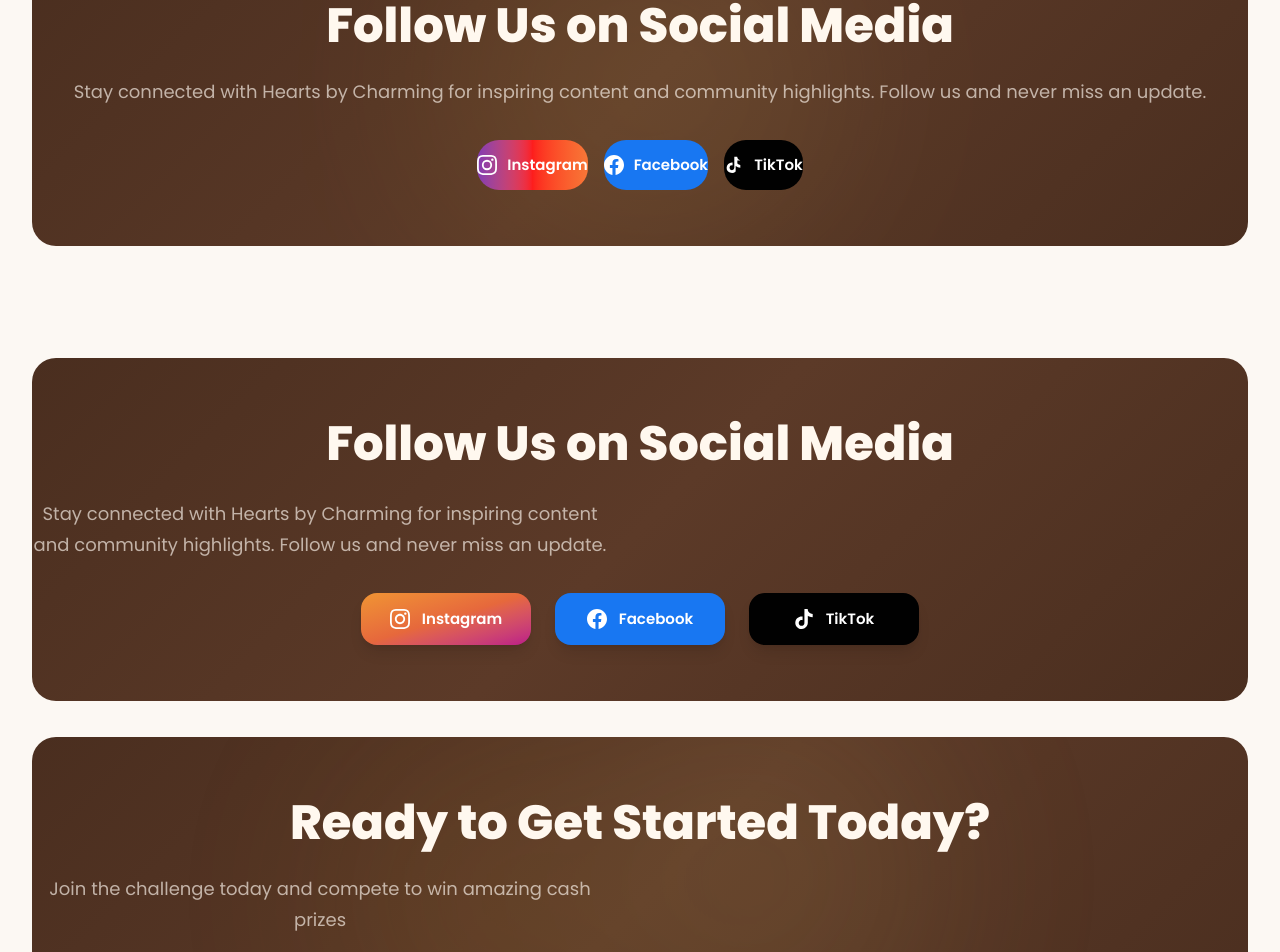
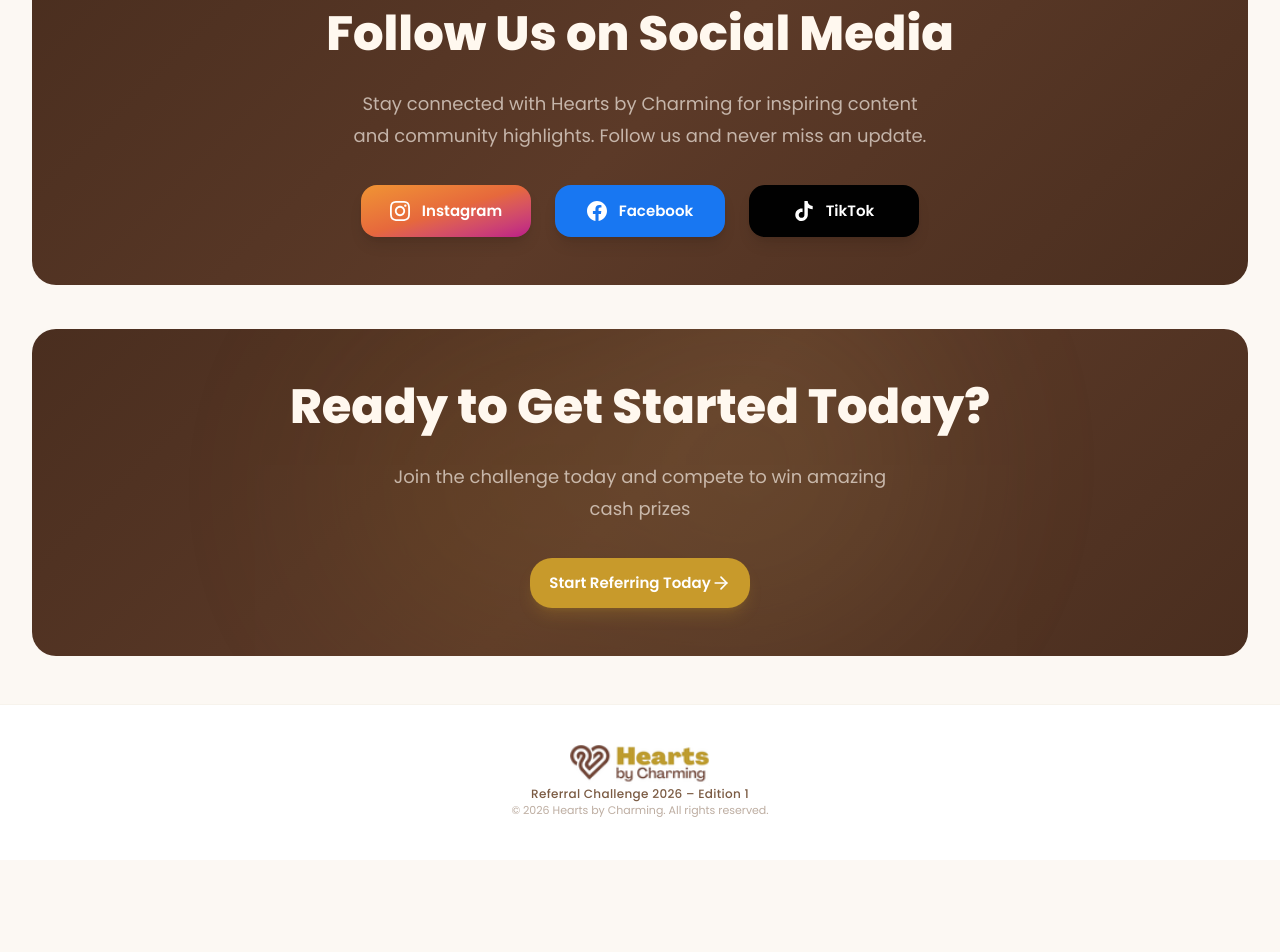
Before and after one commit to Johnfavour-maidu/hbcreferral, a Next.js app: page / in a window 1280 px wide. Shown: the part 1822-2774 px from the top of the page. After the commit the page ends 2682 px from the top, so only its background shows below. Built offline with nearby package versions, Linux system fonts and the light colour scheme.

Commit message:
fix: auth layout - overflow-hidden card, increased bottom padding, copyright spacing

```diff
--- a/src/app/(auth)/layout.tsx
+++ b/src/app/(auth)/layout.tsx
@@ -8,13 +8,13 @@
   return (
     <div className="h-screen overflow-y-auto bg-bg flex items-center justify-center px-4 sm:px-6">
       <div className="w-full max-w-[520px] py-10">
-        <div className="text-center mb-8">
+        <div className="text-center mb-7">
           <Logo size="lg" className="justify-center" />
         </div>
-        <div className="bg-white rounded-[24px] shadow-[0_8px_40px_rgba(74,46,31,0.1)] p-8 sm:p-10">
+        <div className="bg-white rounded-[24px] shadow-[0_8px_40px_rgba(74,46,31,0.1)] px-8 sm:px-10 pt-8 pb-10 overflow-hidden">
           {children}
         </div>
-        <p className="text-center text-[11px] text-brown-light/50 mt-6">
+        <p className="text-center text-[11px] text-brown-light/50 mt-5">
           &copy; {new Date().getFullYear()} Hearts by Charming. All rights reserved.
         </p>
       </div>
--- a/src/app/page.tsx
+++ b/src/app/page.tsx
@@ -3,7 +3,6 @@
 import { HeroSection } from "@/components/landing/hero";
 import { RewardsPreview } from "@/components/landing/rewards";
 import { FAQSection } from "@/components/landing/faq";
-import { SocialSection } from "@/components/landing/social";
 import { CTASection } from "@/components/landing/cta";
 
 export default function HomePage() {
@@ -14,7 +13,6 @@
         <HeroSection />
         <RewardsPreview />
         <FAQSection />
-        <SocialSection />
         <CTASection />
       </main>
       <Footer />
--- a/src/components/landing/cta.tsx
+++ b/src/components/landing/cta.tsx
@@ -40,7 +40,7 @@
 
 export function CTASection() {
   return (
-    <section className="section-padding bg-bg">
+    <section className="bg-bg" style={{ paddingTop: 48, paddingBottom: 48 }}>
       <div style={{ maxWidth: 1280, margin: "0 auto", paddingLeft: 32, paddingRight: 32 }}>
 
         {/* Social Media Card */}
@@ -50,16 +50,18 @@
           viewport={{ once: true }}
           transition={{ duration: 0.6 }}
           className="brown-gradient rounded-3xl overflow-hidden text-center"
-          style={{ marginBottom: 36 }}
+          style={{ marginBottom: 44 }}
         >
-          <div className="px-8 md:px-16" style={{ paddingTop: 56, paddingBottom: 56 }}>
+          <div className="px-8 md:px-16" style={{ paddingTop: 48, paddingBottom: 48, textAlign: "center" as const }}>
             <h2 className="text-3xl md:text-4xl lg:text-5xl font-extrabold text-cream leading-tight" style={{ marginBottom: 24 }}>
               Follow Us on Social Media
             </h2>
-            <p className="text-cream/65 text-lg leading-[1.75] max-w-xl mx-auto" style={{ marginBottom: 32 }}>
-              Stay connected with Hearts by Charming for inspiring content and community highlights.
-              Follow us and never miss an update.
-            </p>
+            <div style={{ maxWidth: 580, marginBottom: 32, marginLeft: "auto", marginRight: "auto" }}>
+              <p className="text-cream/65 text-lg leading-[1.8]">
+                Stay connected with Hearts by Charming for inspiring content and community highlights.
+                Follow us and never miss an update.
+              </p>
+            </div>
 
             <div className="flex flex-col sm:flex-row items-center justify-center gap-5 sm:gap-6">
               {socials.map((s) => (
@@ -91,16 +93,15 @@
             <div className="absolute bottom-0 right-1/4 w-96 h-96 bg-gold-light rounded-full blur-[100px]" />
           </div>
 
-          <div className="relative px-8 md:px-16 text-center" style={{ paddingTop: 56, paddingBottom: 56 }}>
-            <h2 className="text-3xl md:text-4xl lg:text-5xl font-extrabold text-cream leading-tight" style={{ marginBottom: 20 }}>
+          <div className="relative px-8 md:px-16" style={{ paddingTop: 48, paddingBottom: 48, textAlign: "center" as const }}>
+            <h2 className="text-3xl md:text-4xl lg:text-5xl font-extrabold text-cream leading-tight" style={{ marginBottom: 24 }}>
               Ready to Get Started Today?
             </h2>
-            <p
-              className="text-cream/65 text-lg leading-[1.75] text-center max-w-xl mx-auto"
-              style={{ marginBottom: 28 }}
-            >
-              Join the challenge today and compete to win amazing cash prizes
-            </p>
+            <div style={{ maxWidth: 520, marginBottom: 32, marginLeft: "auto", marginRight: "auto" }}>
+              <p className="text-cream/65 text-lg leading-[1.8]">
+                Join the challenge today and compete to win amazing cash prizes
+              </p>
+            </div>
             <Button
               size="default"
               className="group min-w-[220px] h-[50px] rounded-[22px] px-8 text-[15px] font-semibold bg-gold hover:bg-gold-dark"
--- a/src/components/landing/faq.tsx
+++ b/src/components/landing/faq.tsx
@@ -36,7 +36,7 @@
   const [openIndex, setOpenIndex] = useState<number | null>(null);
 
   return (
-    <section id="faq" className="bg-bg" style={{ paddingTop: 80, paddingBottom: 64 }}>
+    <section id="faq" className="bg-bg" style={{ paddingTop: 80, paddingBottom: 48 }}>
       <div style={{ maxWidth: 900, margin: "0 auto", paddingLeft: 32, paddingRight: 32 }}>
         <motion.div
           initial={{ opacity: 0, y: 20 }}
```
